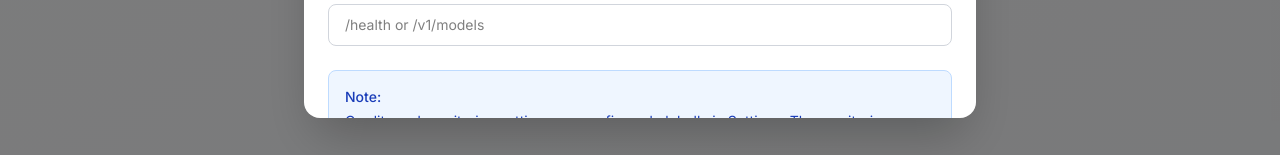
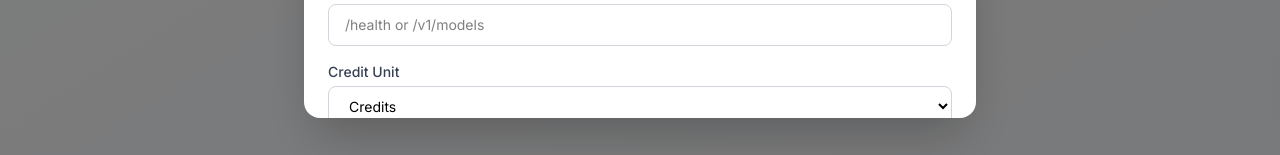
Before and after one commit to Misto123/api-control-center, a Next.js app: page /services in a window 1280 px wide. Both pictures are taken after a click on the button "Add Service". Shown: the part 642-797 px from the top of the page. Built offline with nearby package versions, Linux system fonts and the light colour scheme; no server answers.

Commit message:
feat: add credit unit field (USD, tokens, requests, GB, etc) with smart formatting

```diff
--- a/app/api/services/route.ts
+++ b/app/api/services/route.ts
@@ -36,6 +36,7 @@ export async function POST(request: NextRequest) {
       creditsPercent: body.totalCredits && body.usedCredits
         ? Math.round(((body.totalCredits - body.usedCredits) / body.totalCredits) * 100)
         : null,
+      creditUnit: body.creditUnit || 'credits',
       lowCreditsThreshold: body.lowCreditsThreshold ?? 20,
       criticalCreditsThreshold: body.criticalCreditsThreshold ?? 10,
       depletionWarningDays: body.depletionWarningDays ?? 14,
--- a/components/ServiceCard.tsx
+++ b/components/ServiceCard.tsx
@@ -8,6 +8,15 @@ interface ServiceCardProps {
   service: Service;
   onEdit: (service: Service) => void;
   onDelete: (id: string) => Promise<void>;
+}
+
+function formatCredits(amount: number, unit: string | null): string {
+  const unitStr = unit || 'credits';
+  if (unitStr === 'USD') return `$${amount.toFixed(2)}`;
+  if (unitStr === 'EUR') return `€${amount.toFixed(2)}`;
+  if (amount >= 1000000) return `${(amount / 1000000).toFixed(1)}M ${unitStr}`;
+  if (amount >= 1000) return `${(amount / 1000).toFixed(1)}K ${unitStr}`;
+  return `${amount.toFixed(unitStr === 'USD' || unitStr === 'EUR' ? 2 : 0)} ${unitStr}`;
 }
 
 export function ServiceCard({ service, onEdit, onDelete }: ServiceCardProps) {
@@ -115,7 +124,9 @@ export function ServiceCard({ service, onEdit, onDelete }: ServiceCardProps) {
                   {service.creditsPercent !== null ? `${service.creditsPercent}%` : 'N/A'}
                 </span>
                 {service.totalCredits !== null && (
-                  <span className="text-gray-500 text-sm">of {service.totalCredits}</span>
+                  <span className="text-gray-500 text-sm">
+                    {formatCredits(service.totalCredits, service.creditUnit)}
+                  </span>
                 )}
               </div>
             </div>
--- a/components/ServiceForm.tsx
+++ b/components/ServiceForm.tsx
@@ -21,6 +21,7 @@ export function ServiceForm({ service, categories, onSave, onCancel }: ServiceFo
     apiUrl: service?.apiUrl || '',
     apiKey: service?.apiKey || '',
     checkEndpoint: service?.checkEndpoint || '',
+    creditUnit: service?.creditUnit || 'credits',
     categoryId: service?.categoryId || '',
   });
 
@@ -126,6 +127,23 @@ export function ServiceForm({ service, categories, onSave, onCancel }: ServiceFo
                 placeholder="/health or /v1/models"
               />
             </div>
+            <div>
+              <label className="block text-sm font-medium text-gray-700 mb-1">Credit Unit</label>
+              <select
+                value={form.creditUnit || 'credits'}
+                onChange={(e) => set('creditUnit', e.target.value)}
+                className="w-full px-4 py-2.5 border border-gray-300 rounded-lg focus:ring-2 focus:ring-blue-500 focus:border-blue-500 text-sm"
+              >
+                <option value="credits">Credits</option>
+                <option value="USD">USD ($)</option>
+                <option value="EUR">EUR (€)</option>
+                <option value="tokens">Tokens</option>
+                <option value="requests">Requests</option>
+                <option value="GB">GB (Bandwidth)</option>
+                <option value="TB">TB (Bandwidth)</option>
+                <option value="queries">Queries</option>
+              </select>
+            </div>
           </div>
 
           {/* Info note */}
--- a/lib/types.ts
+++ b/lib/types.ts
@@ -28,6 +28,7 @@ export interface Service {
   totalCredits: number | null;
   usedCredits: number | null;
   creditsPercent: number | null;
+  creditUnit: string | null;
   lowCreditsThreshold: number | null;
   criticalCreditsThreshold: number | null;
   depletionWarningDays: number | null;
@@ -53,6 +54,7 @@ export interface ServiceInput {
   totalCredits?: number;
   usedCredits?: number;
   creditsPercent?: number;
+  creditUnit?: string;
   lowCreditsThreshold?: number;
   criticalCreditsThreshold?: number;
   depletionWarningDays?: number;
```
